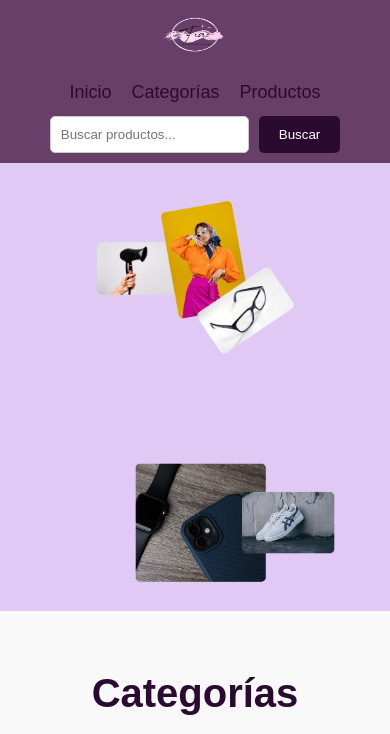
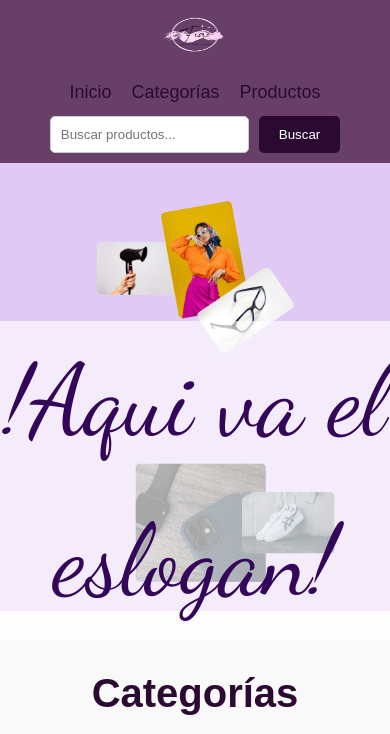
Before and after one commit to ch1pilo/Fiao, a plain HTML site: page index.html in a window 390 px wide. Shown: the top 734 px of the page. Drawn offline with Linux system fonts and the light colour scheme.

Commit message:
correcciones

```diff
--- a/css/Style1.css
+++ b/css/Style1.css
@@ -15,6 +15,21 @@ header {
     background-color: rgb(225, 201, 245);
     padding: 20px 0;
     text-align: center;
+    align-items: center;
+
+}
+header p{
+    position: absolute;
+    top: 50%;
+    transform: translate(0, -50%);
+    width: 100%;
+    text-align: center;
+    z-index: 100;
+    font-size: 70px;
+    color: rgb(51, 6, 90);
+    font-family: 'Dancing Script', cursive;
+    left: 0;
+    background-color: #ffffffa6;
 }
 
 .logo_barra {
@@ -394,6 +409,12 @@ a{
 }
 /* Responsive Design */
 @media (max-width: 768px) {
+    header p{
+        top: 57%;
+        font-size: 100px;
+
+        background-color: #ffffffa6;
+    }
     .logo_barra {
         flex-direction: column;
         align-items: center;
--- a/index2.html
+++ b/index.html
@@ -5,6 +5,9 @@
     <meta name="viewport" content="width=device-width, initial-scale=1.0">
     <title>Tienda Fiao</title>
     <link rel="stylesheet" href="css/Style1.css">
+    <link rel="preconnect" href="https://fonts.googleapis.com">
+<link rel="preconnect" href="https://fonts.gstatic.com" crossorigin>
+<link href="https://fonts.googleapis.com/css2?family=Dancing+Script&display=swap" rel="stylesheet">
 </head>
 <body>
     <!-- Header -->
@@ -17,7 +20,7 @@
                 <ul>
                     <li><a href="#Inicio">Inicio</a></li>
                     <li><a href="#categorias">Categorías</a></li>
-                    <li><a href="#productos">Productos</a></li>
+                    <li><a href="#produtos">Productos</a></li>
                 </ul>
             </div>
             <div class="busqueda">
@@ -29,7 +32,7 @@
             <div class="img1 animar animar-izquierda">
                 <img src="img/1__1_-removebg-preview.png" alt="">
             </div>
-
+            <p>!Aqui va el eslogan!</p>
             <div class="img2 animar animar-derecha">
                 <img src="img/2__1_-removebg-preview.png" alt="">
             </div>
```
